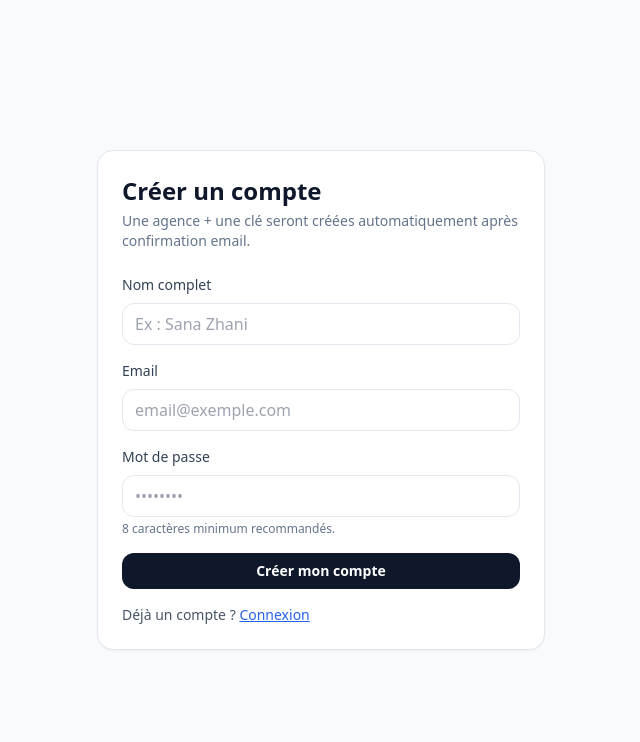
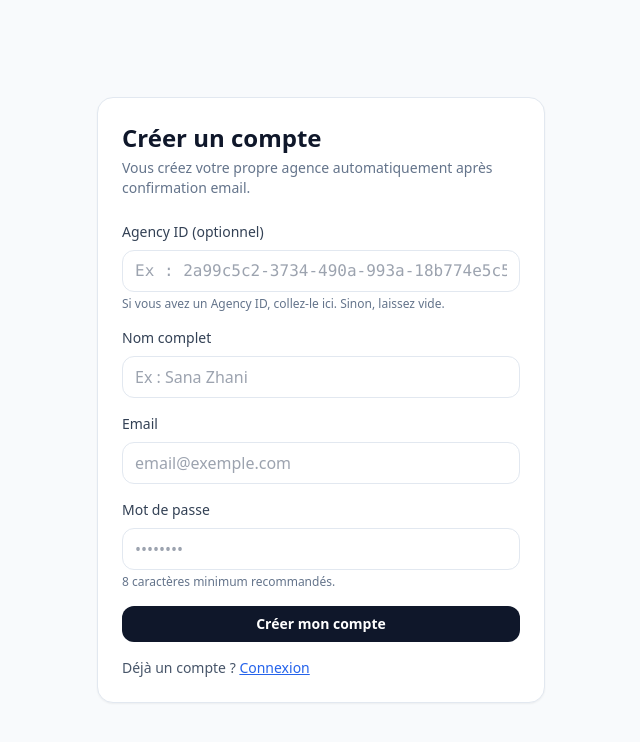
Before and after one commit to zhanisana-byte/jadoline-crm, a Next.js app: page /register in a window 1280 px wide. Shown: the top 742 px of the page, without its empty margins (319-959 px from the left). Built offline with nearby package versions, Linux system fonts and the light colour scheme; no server answers.

Commit message:
Update page.tsx

```diff
--- a/src/app/(auth)/register/page.tsx
+++ b/src/app/(auth)/register/page.tsx
@@ -13,20 +13,21 @@ export default function RegisterPage() {
   const router = useRouter();
 
   const [fullName, setFullName] = useState("");
+  const [agencyId, setAgencyId] = useState(""); // ✅ NEW: agency id optionnel
   const [email, setEmail] = useState("");
   const [password, setPassword] = useState("");
 
   const [loading, setLoading] = useState(false);
   const [msg, setMsg] = useState<string | null>(null);
 
-  // ✅ pas de hardcode: utilise NEXT_PUBLIC_SITE_URL si dispo sinon fallback
   const siteUrl = useMemo(() => {
     const env = process.env.NEXT_PUBLIC_SITE_URL;
     if (env && env.startsWith("http")) return env.replace(/\/$/, "");
-    // fallback: pour dev local ou preview
     if (typeof window !== "undefined") return window.location.origin;
     return "https://www.jadoline.com";
   }, []);
+
+  const hasAgency = agencyId.trim().length > 0;
 
   async function onSubmit(e: React.FormEvent) {
     e.preventDefault();
@@ -36,12 +37,20 @@ export default function RegisterPage() {
     try {
       const cleanEmail = email.trim();
       const cleanName = fullName.trim();
+      const cleanAgencyId = agencyId.trim() || null;
+
+      // backup optionnel (si metadata échoue)
+      if (cleanAgencyId) localStorage.setItem("join_agency_id", cleanAgencyId);
+      else localStorage.removeItem("join_agency_id");
 
       const { error: signErr } = await supabase.auth.signUp({
         email: cleanEmail,
         password,
         options: {
-          data: { full_name: cleanName }, // ✅ فقط الاسم
+          data: {
+            full_name: cleanName,
+            join_agency_id: cleanAgencyId, // ✅ stocké dans metadata
+          },
           emailRedirectTo: `${siteUrl}/callback`,
         },
       });
@@ -55,14 +64,14 @@ export default function RegisterPage() {
         throw signErr;
       }
 
-      // ✅ si confirmation email ON => pas de session immédiate
+      // confirmation email ON => pas de session immédiate
       const { data: sess } = await supabase.auth.getSession();
       if (!sess.session) {
         setMsg("Compte créé ✅ Veuillez vérifier votre email pour confirmer votre compte.");
         return;
       }
 
-      // ✅ si confirmation OFF
+      // confirmation OFF (rare)
       router.push("/dashboard");
     } catch (err: any) {
       setMsg(err?.message ?? "Erreur inconnue");
@@ -76,7 +85,9 @@ export default function RegisterPage() {
       <div className="w-full max-w-md rounded-2xl border border-slate-200 bg-white shadow-sm p-6">
         <h1 className="text-2xl font-semibold">Créer un compte</h1>
         <p className="text-sm text-slate-500 mt-1">
-          Une agence + une clé seront créées automatiquement après confirmation email.
+          {hasAgency
+            ? "Vous rejoignez une agence via Agency ID."
+            : "Vous créez votre propre agence automatiquement après confirmation email."}
         </p>
 
         {msg && (
@@ -86,6 +97,20 @@ export default function RegisterPage() {
         )}
 
         <form onSubmit={onSubmit} className="mt-6 space-y-4">
+          <div>
+            <label className="text-sm font-medium">Agency ID (optionnel)</label>
+            <input
+              className="mt-1 w-full rounded-xl border border-slate-200 px-3 py-2 font-mono"
+              value={agencyId}
+              onChange={(e) => setAgencyId(e.target.value)}
+              placeholder="Ex : 2a99c5c2-3734-490a-993a-18b774e5c582"
+              autoComplete="off"
+            />
+            <p className="text-xs text-slate-500 mt-1">
+              Si vous avez un Agency ID, collez-le ici. Sinon, laissez vide.
+            </p>
+          </div>
+
           <div>
             <label className="text-sm font-medium">Nom complet</label>
             <input
@@ -130,7 +155,7 @@ export default function RegisterPage() {
               loading ? "bg-slate-200 text-slate-500" : "bg-slate-900 text-white hover:bg-slate-800"
             )}
           >
-            {loading ? "Création..." : "Créer mon compte"}
+            {loading ? "Création..." : hasAgency ? "Créer et rejoindre" : "Créer mon compte"}
           </button>
 
           <p className="text-sm text-slate-600">
```
